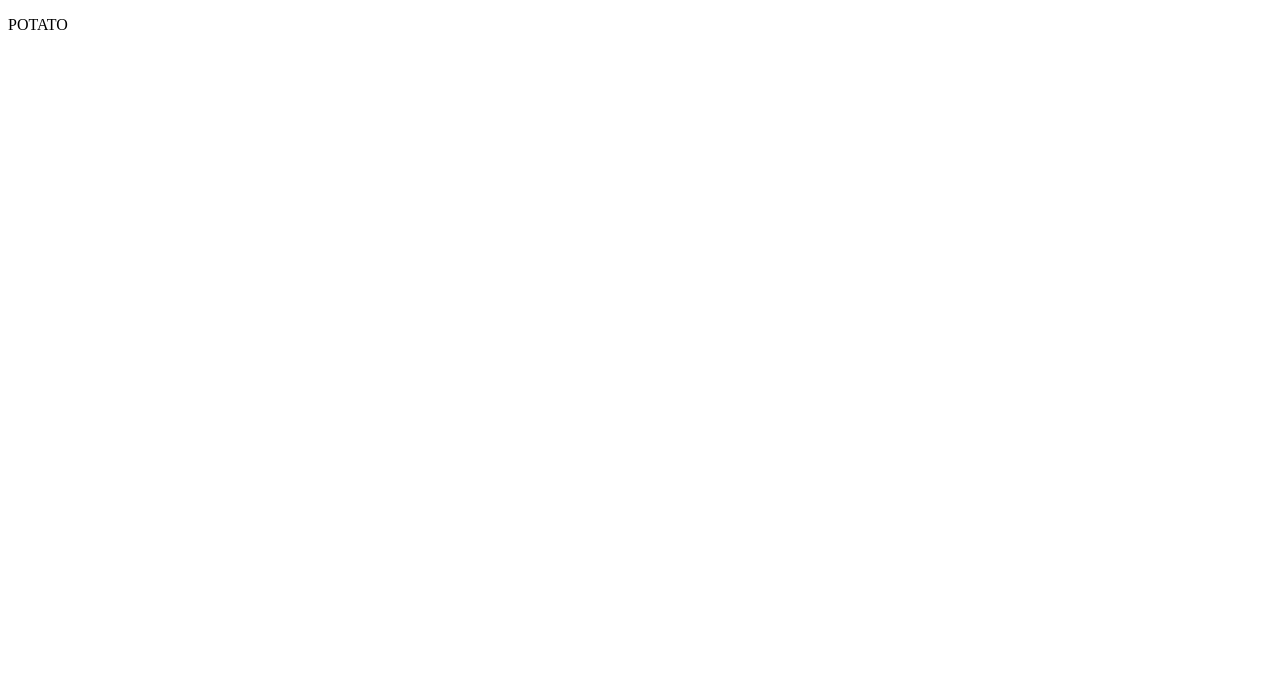
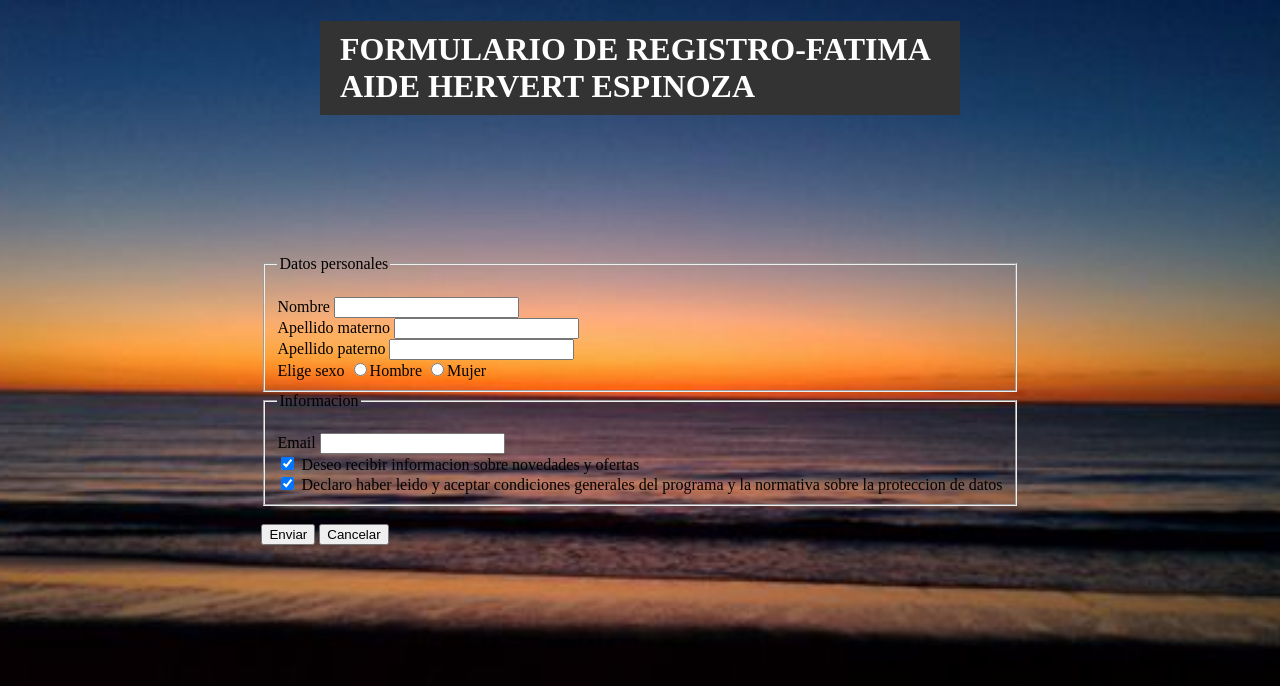
Before and after one commit to FatimaAide/ProyectoGit, a plain HTML site: page index.html in a window 1280 px wide. Drawn offline with Linux system fonts and the light colour scheme.

Commit message:
Add files via upload

```diff
--- a/index.html
+++ b/index.html
@@ -3,9 +3,39 @@
 <head>
     <meta charset="UTF-8">
     <meta name="viewport" content="width=device-width, initial-scale=1.0">
-    <title>Document</title>
+    <link rel="stylesheet" href="style.css">
+
+    <title>Formulario de registro-Fatima</title>
 </head>
-<body>
-    <p>POTATO</p>
+<body class="container">
+    <h1>Formulario de registro-Fatima Aide Hervert Espinoza</h1>
+    <form class="" action="" method="get">
+        <fieldset>
+            <legend>Datos personales</legend><br>
+            <label for="">Nombre</label>
+            <input class="campoNom" type="text" name="" id=""> <br>
+            <label for="">Apellido materno</label>
+            <input class="campoApe" type="text" maxlength="60"><br>
+            <label for="">Apellido paterno</label>
+            <input type="text" maxlength="60"><br>
+
+            <label for="">Elige sexo</label>
+            <input type="radio" name="genero" id="">Hombre
+            <input type="radio" name="genero" id="">Mujer
+        </fieldset>
+        <fieldset>
+            <legend>Informacion</legend><br>
+            <label for="">Email</label>
+            <input type="email" name="" id=""><br>
+            <input type="checkbox" checked>
+            <label for="">Deseo recibir informacion sobre novedades y ofertas</label><br>
+            <input type="checkbox" checked>
+            <label for="">Declaro haber leido y aceptar condiciones generales del programa y la normativa sobre la proteccion de datos</label>
+
+        </fieldset><br>
+        <input type="button" value="Enviar">
+        <input type="button" value="Cancelar">
+    </form>
+
 </body>
 </html>
--- /dev/null
+++ b/style.css
@@ -0,0 +1,38 @@
+body{
+
+    background-color: rgb(214, 119, 240);
+    background-image: url('s1.jpg'); /* Ruta de la imagen de fondo */
+    background-position: center;
+    background-size: cover;
+    display: flex;
+    justify-content: center;
+    align-items: center;
+    height: 100vh;
+    margin: 0;
+}
+.form-container {
+    background-color: rgba(255, 255, 255, 0.8);
+    position: absolute;
+    top: 50%;
+    left: 50%;
+    transform: translate(-50%, -50%);;
+}
+
+h1{
+    text-transform: uppercase;
+    position: absolute;
+    top: 0;
+    left: 50%;
+    transform: translateX(-50%);
+    background-color: #333;
+    color: #fff;
+    padding: 10px 20px;
+}
+.campoNom{
+    text-transform: uppercase;
+}
+.container{
+    position: relative;
+}
+
+/*FATIMA AIDE HERVERT ESPINZOA*/
```
Also changed, not shown: s1.jpg (added).
